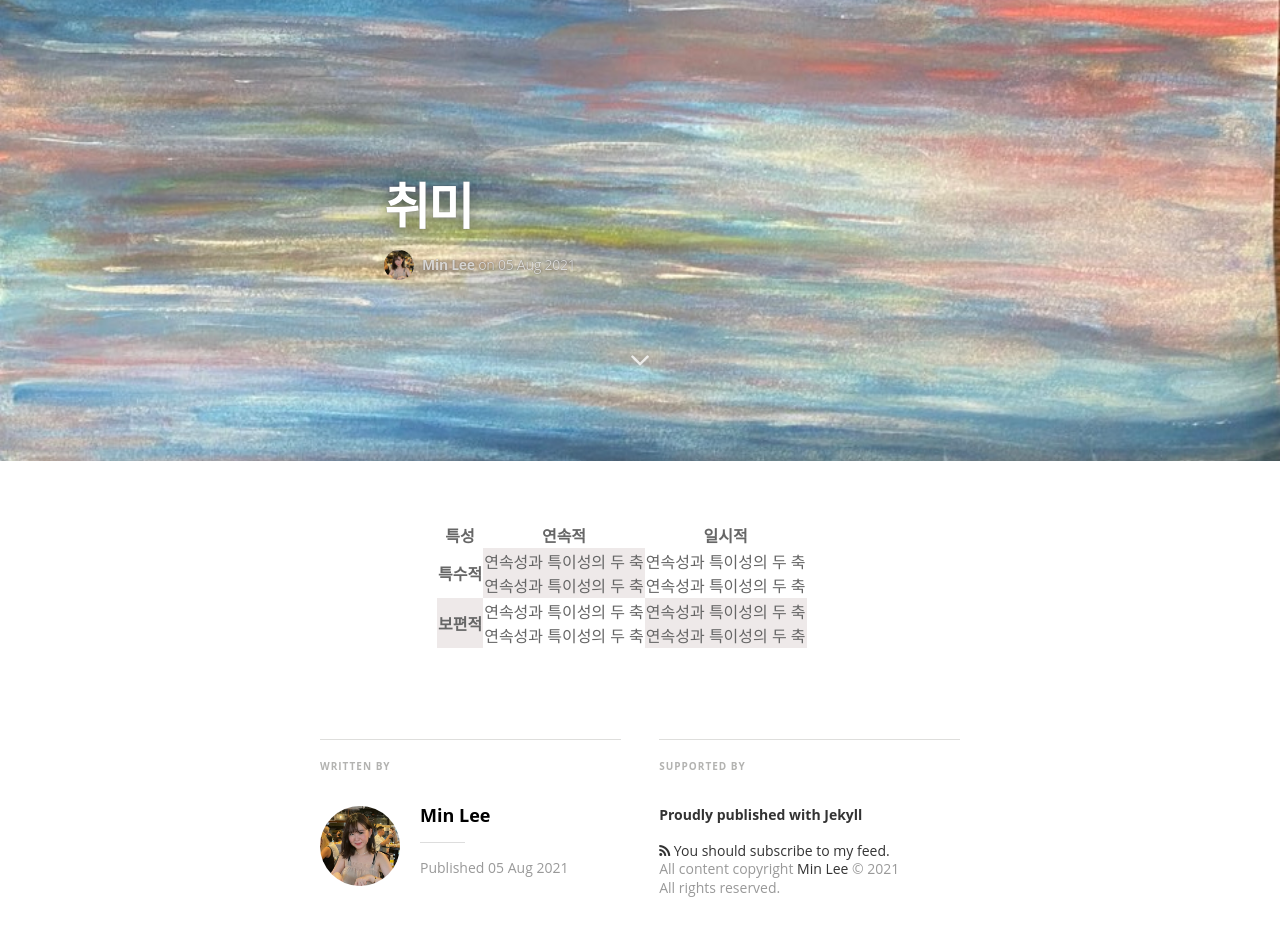
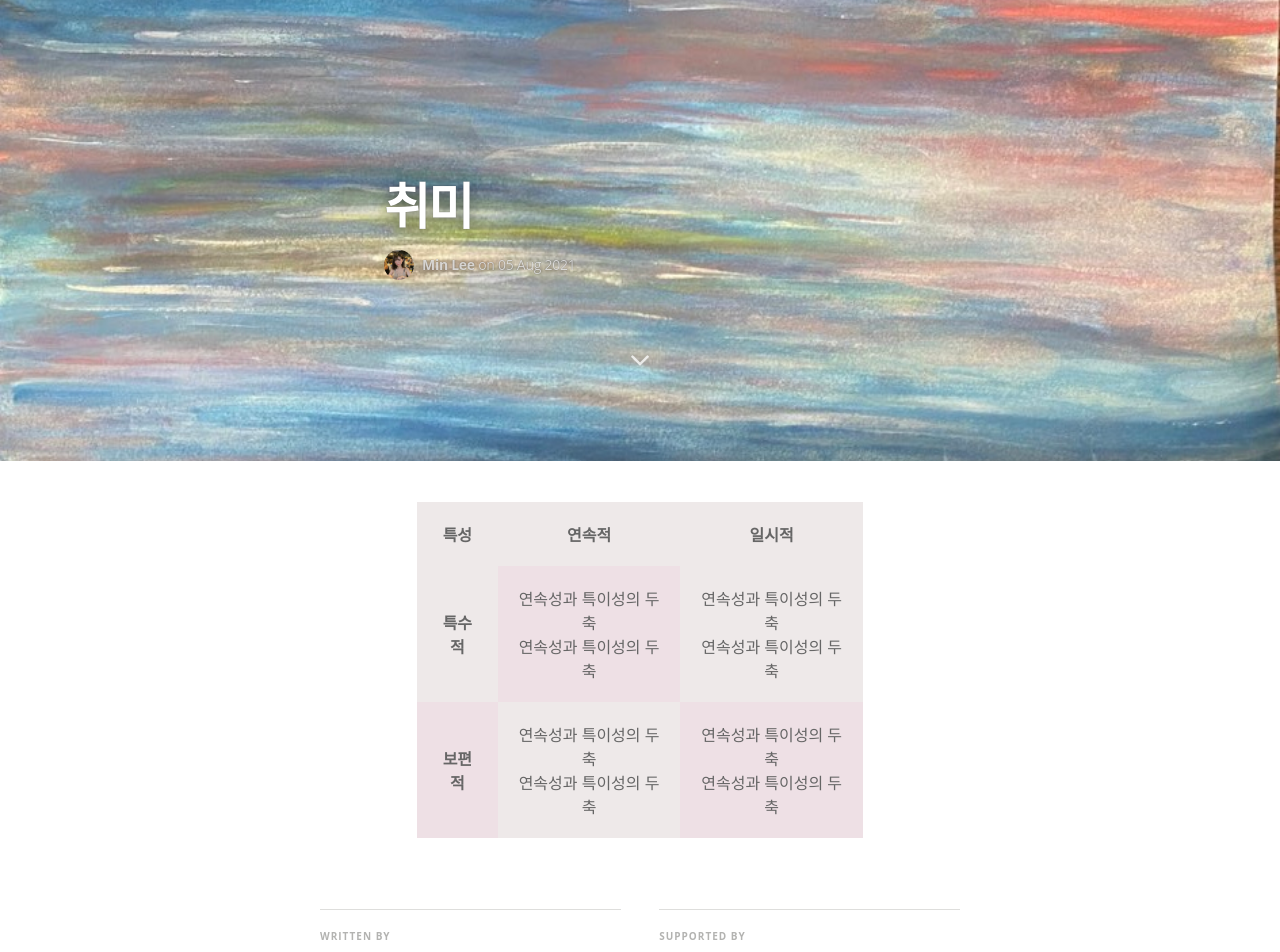
Before and after one commit to minniie/minniie.github.io, a Jekyll site: the page built from _posts/2021-08-05-post4.markdown, in a window 1280 px wide. Shown: the part 439-1391 px from the top of the page. Built offline with Jekyll 4.4.1, drawn with Linux system fonts in a browser that asks for light colours; nearby versions of some CDN libraries; some web fonts are replaced.

Commit message:
Update main.sass

```diff
--- a/css/main.sass
+++ b/css/main.sass
@@ -35,19 +35,19 @@
   display: block
   margin-left: auto
   margin-right: auto
-  padding: 20px
   width: 70%
   border: 1px solid #FFF
   border-collapse: collapse
 
-
+th, td
+  padding: 20px
+  text-align: center
+  background: #EEE9E9
 
 tbody tr
   &:nth-child(2n+1) td:nth-child(even), &:nth-child(even) td:nth-child(2n+1)
     background-color: #EEE0E5
 
-  &:nth-child(even) td:nth-child(2n+1), &:nth-child(2n+1) td:nth-child(even)
-    background-color: #EEE9E9
 
 
 
```
